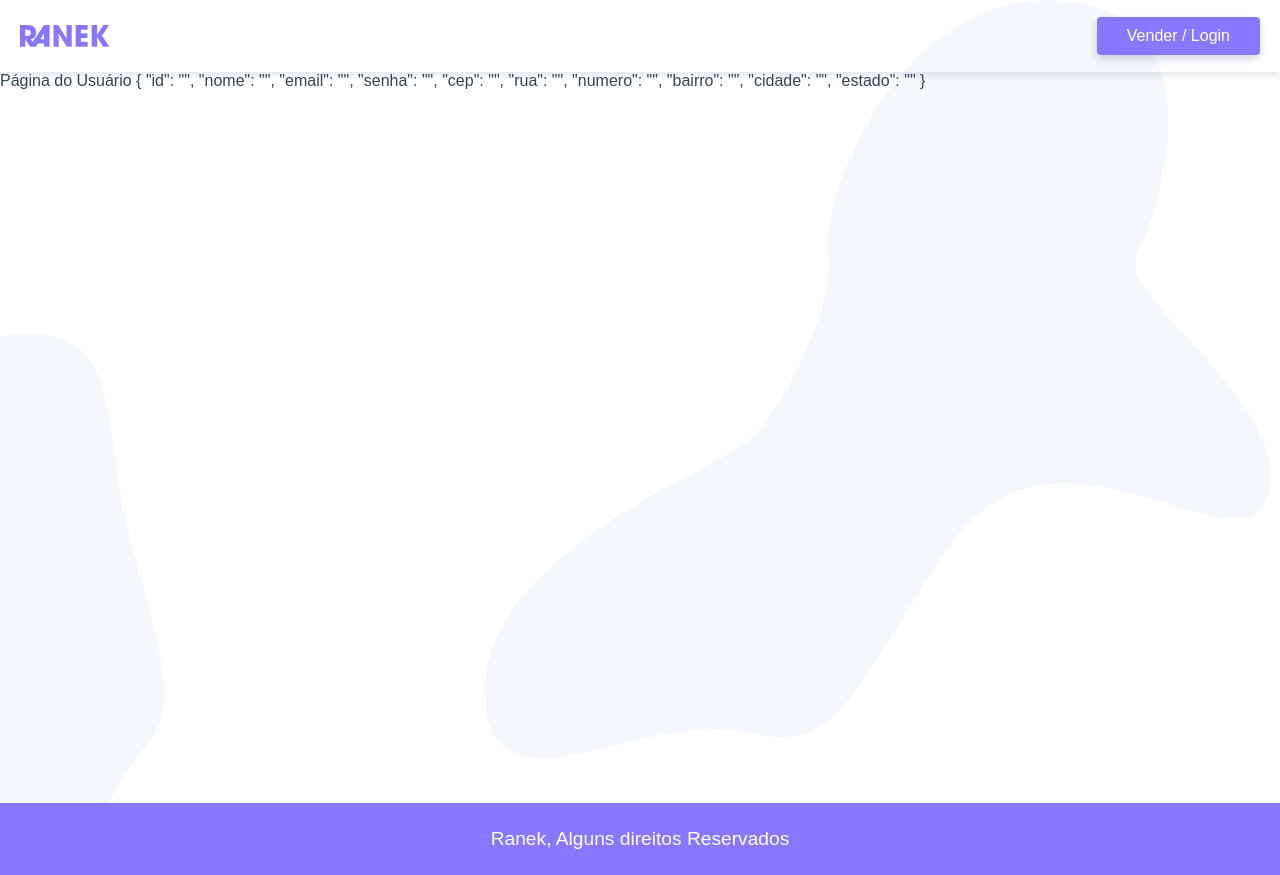
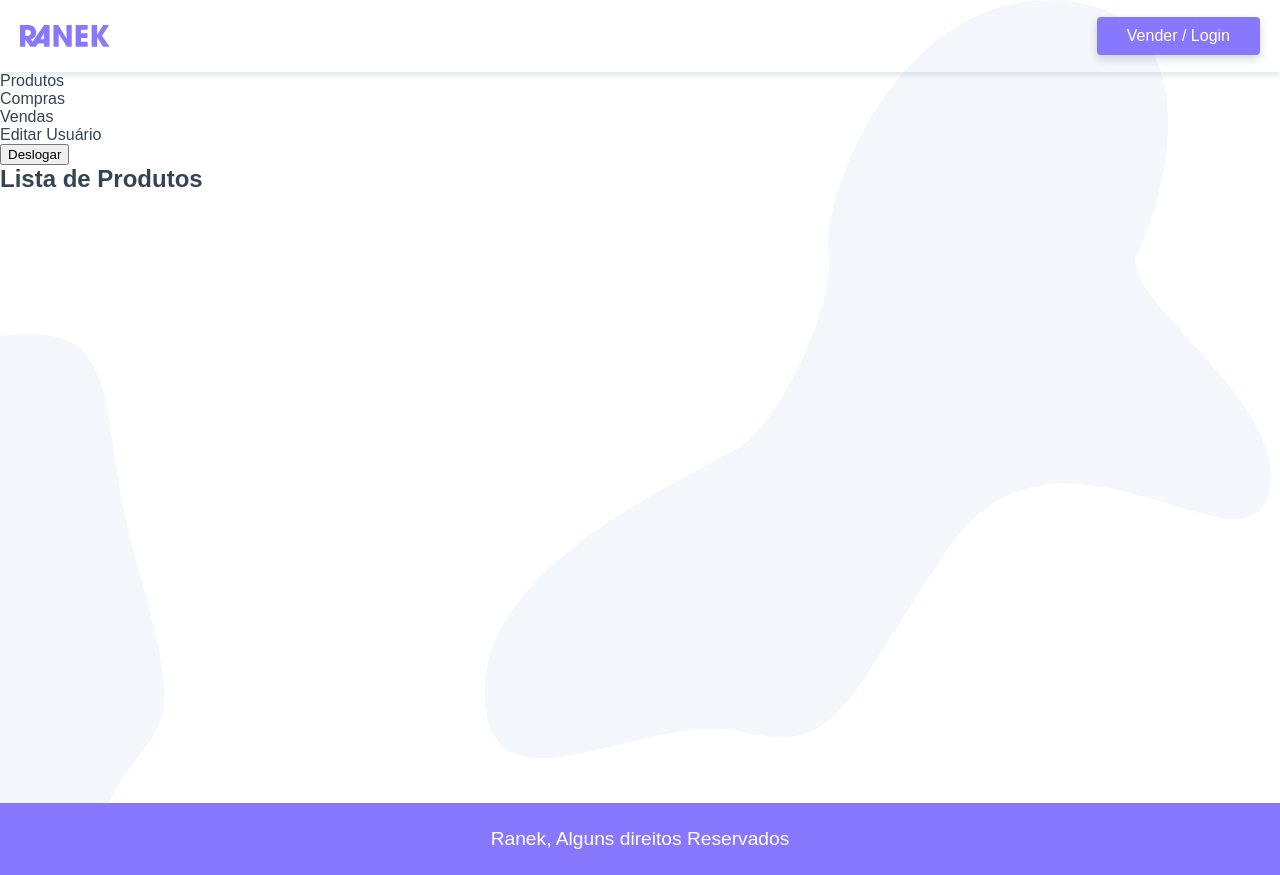
Before and after one commit to rodolfo-santos/ecommerce-mvp-vuejs, a Vue app: page /usuario in a window 1280 px wide. Built offline with nearby package versions, Linux system fonts and the light colour scheme; the HTML template or start-up script is replaced by a standard one.

Commit message:
Adicionando função criar conta e deslogar usuário

```diff
--- a/src/components/LoginCriar.vue
+++ b/src/components/LoginCriar.vue
@@ -4,7 +4,7 @@
     <transition mode="out-in">
       <button v-if="!criar" class="btn" @click="criar = true">Criar Conta</button>
       <UsuarioForm v-else>
-        <button class="btn btn-form">Criar Usuário</button>
+        <button class="btn btn-form" @click.prevent="criarUsuario">Criar Usuário</button>
       </UsuarioForm>
     </transition>
   </section>
@@ -21,6 +21,21 @@
     return {
       criar: false,
     };
+  },
+
+  methods: {
+    async criarUsuario() {
+      try {
+        await this.$store.dispatch("criarUsuario", this.$store.state.usuario);
+        await this.$store.dispatch(
+          "getUsuario",
+          this.$store.state.usuario.email
+        );
+        this.$router.push({ name: "usuario" });
+      } catch (error) {
+        console.log(error);
+      }
+    },
   },
 };
 </script>
--- a/src/router/index.js
+++ b/src/router/index.js
@@ -4,6 +4,10 @@
 import Produto from "../views/Produto.vue";
 import Login from "../views/Login.vue";
 import Usuario from "../views/usuario/Usuario.vue";
+import UsuarioProdutos from "../views/usuario/UsuarioProdutos.vue";
+import UsuarioEditar from "../views/usuario/UsuarioEditar.vue";
+import UsuarioCompras from "../views/usuario/UsuarioCompras.vue";
+import UsuarioVendas from "../views/usuario/UsuarioVendas.vue";
 
 Vue.use(VueRouter);
 
@@ -26,8 +30,29 @@
   },
   {
     path: "/usuario",
-    name: "usuario",
     component: Usuario,
+    children: [
+      {
+        path: "",
+        name: "usuario",
+        component: UsuarioProdutos,
+      },
+      {
+        path: "compras",
+        name: "compras",
+        component: UsuarioCompras,
+      },
+      {
+        path: "vendas",
+        name: "vendas",
+        component: UsuarioVendas,
+      },
+      {
+        path: "editar",
+        name: "usuario-editar",
+        component: UsuarioEditar,
+      },
+    ],
   },
 ];
 
--- a/src/services/usuario.js
+++ b/src/services/usuario.js
@@ -1,7 +1,11 @@
 import { http } from "./config";
 
 export default {
-  pegarUsuario: (id) => {
+  getUsuario: (id) => {
     return http.get(`/usuario/${id}`);
   },
+
+  postUsuario: (obj) => {
+    return http.post(`/usuario`, obj);
+  },
 };
--- a/src/store/index.js
+++ b/src/store/index.js
@@ -31,11 +31,30 @@
   },
   actions: {
     getUsuario(context, payload) {
-      Usuario.pegarUsuario(payload).then((response) => {
+      return Usuario.getUsuario(payload).then((response) => {
         context.commit("UPDATE_USUARIO", response.data);
         context.commit("UPDATE_LOGIN", true);
       });
     },
+
+    criarUsuario(context, payload) {
+      context.commit("UPDATE_USUARIO", { id: payload.email });
+      return Usuario.postUsuario(payload);
+    },
+    deslogarUsuario(context) {
+      context.commit("UPDATE_USUARIO", {
+        id: "",
+        nome: "",
+        email: "",
+        senha: "",
+        cep: "",
+        rua: "",
+        numero: "",
+        bairro: "",
+        cidade: "",
+        estado: "",
+      });
+      context.commit("UPDATE_LOGIN", false);
+    },
   },
-  modules: {},
 });
--- a/src/views/usuario/Usuario.vue
+++ b/src/views/usuario/Usuario.vue
@@ -1,10 +1,39 @@
 <template>
-  <p>Página do Usuário {{$store.state.usuario}}</p>
+  <section>
+    <nav class="sidenav">
+      <ul>
+        <li>
+          <router-link :to="{name: 'usuario'}">Produtos</router-link>
+        </li>
+        <li>
+          <router-link :to="{name: 'compras'}">Compras</router-link>
+        </li>
+        <li>
+          <router-link :to="{name: 'vendas'}">Vendas</router-link>
+        </li>
+        <li>
+          <router-link :to="{name: 'usuario-editar'}">Editar Usuário</router-link>
+        </li>
+        <li>
+          <button @click.prevent="deslogar">Deslogar</button>
+        </li>
+      </ul>
+    </nav>
+    <transition mode="out-in">
+      <router-view></router-view>
+    </transition>
+  </section>
 </template>
 
 <script>
 export default {
   nome: "Usuario",
+  methods: {
+    deslogar() {
+      this.$store.dispatch("deslogarUsuario");
+      this.$router.push("/login");
+    },
+  },
 };
 </script>
 
--- /dev/null
+++ b/src/views/usuario/UsuarioCompras.vue
@@ -0,0 +1,10 @@
+<template>
+  <p>Lista de Compras</p>
+</template>
+
+<script>
+export default {};
+</script>
+
+<style>
+</style>
--- /dev/null
+++ b/src/views/usuario/UsuarioEditar.vue
@@ -0,0 +1,10 @@
+<template>
+  <p>Lista de Editar</p>
+</template>
+
+<script>
+export default {};
+</script>
+
+<style>
+</style>
--- /dev/null
+++ b/src/views/usuario/UsuarioProdutos.vue
@@ -0,0 +1,10 @@
+<template>
+  <h2>Lista de Produtos</h2>
+</template>
+
+<script>
+export default {};
+</script>
+
+<style>
+</style>
--- /dev/null
+++ b/src/views/usuario/UsuarioVendas.vue
@@ -0,0 +1,10 @@
+<template>
+  <p>Lista de Vendas</p>
+</template>
+
+<script>
+export default {};
+</script>
+
+<style>
+</style>
```
Also changed, not shown: api/ranek.json (+36 -1 lines).
